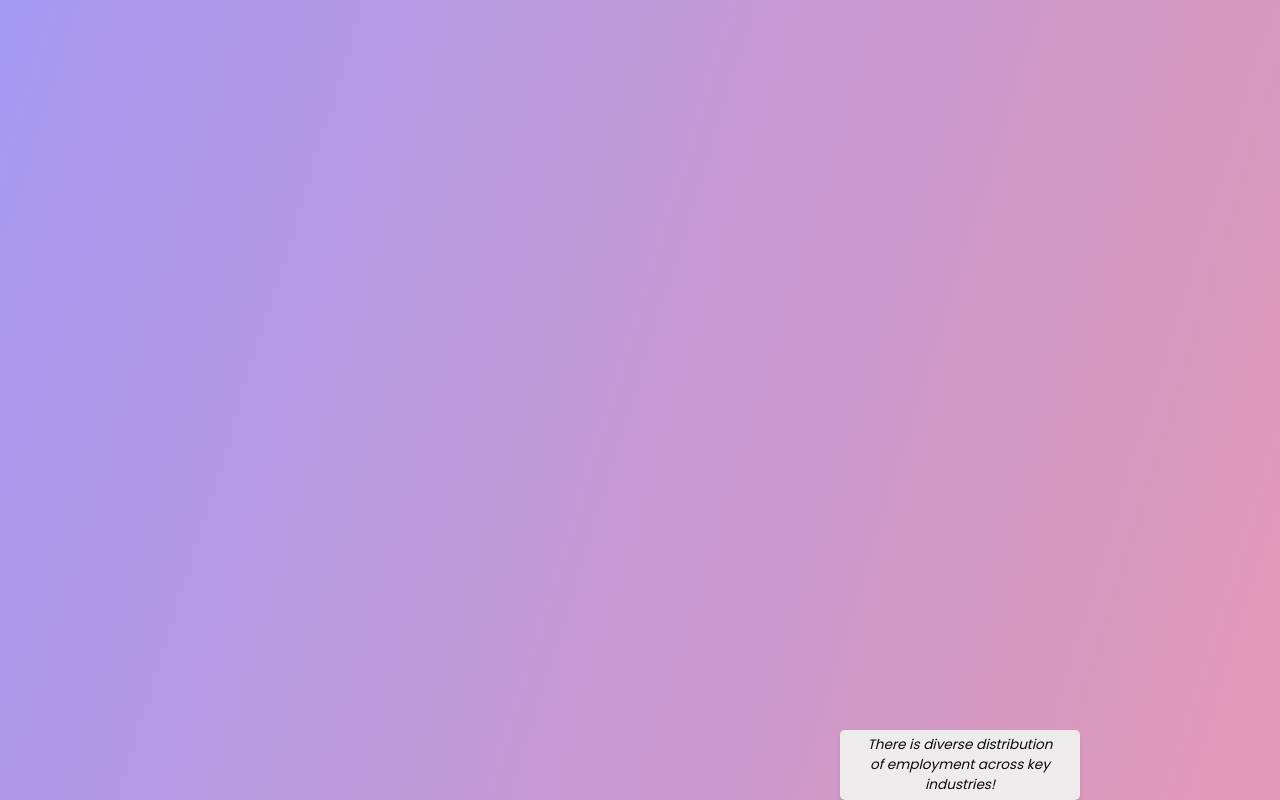
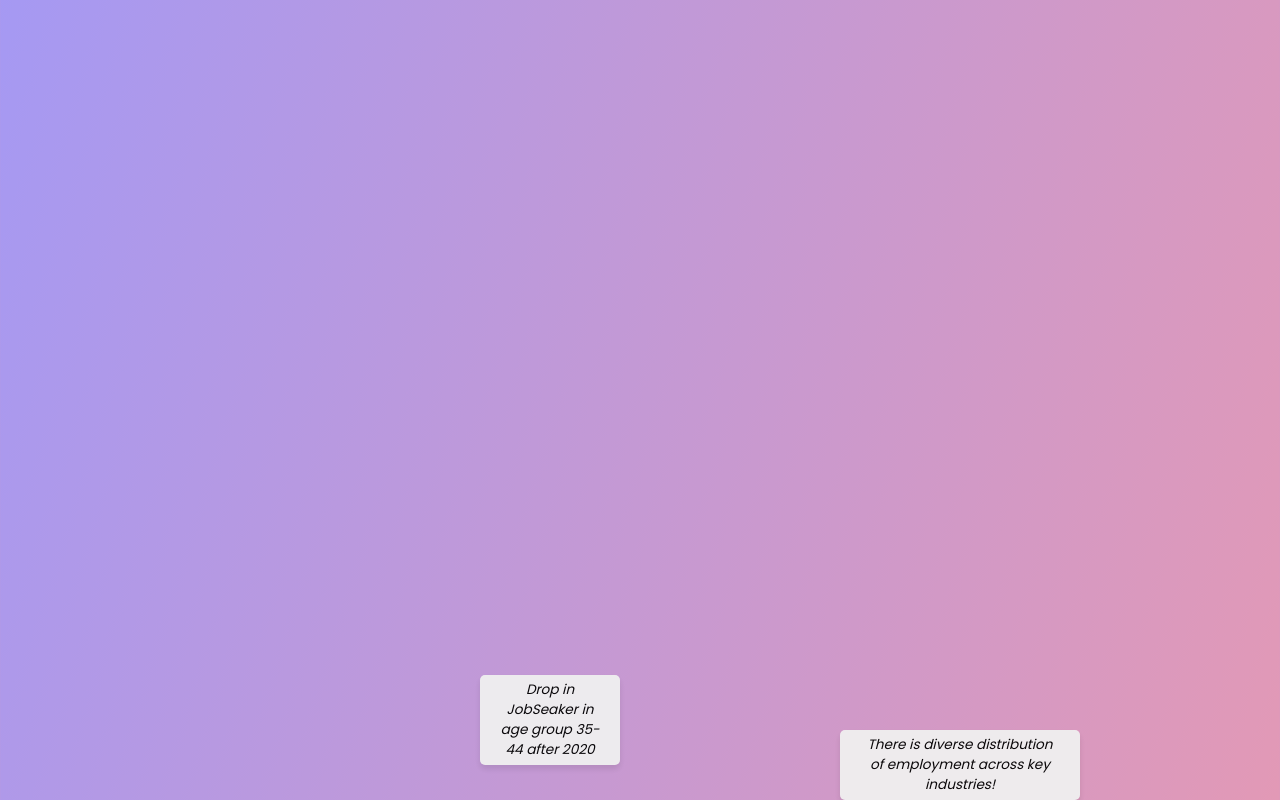
Before and after one commit to sdef0001/assignment2, a plain HTML site: page index.html in a window 1280 px wide. Shown: the part 5125-5925 px from the top of the page. Drawn offline with Linux system fonts and the light colour scheme; a script that the page names is missing.

Commit message:
added additional annotation in donut chart

```diff
--- a/index.html
+++ b/index.html
@@ -404,6 +404,14 @@
 
                     <!-- Annotation box placed in the top right of the visual -->
                     <div class="annotation"
+                        style="position: absolute; top: 5800px; left: 480px; background-color: #f0f0f0; padding: 5px 20px; border-radius: 5px; width: 100px; box-shadow: 0px 4px 6px rgba(0, 0, 0, 0.1); z-index: 10;">
+                        <p style="font-size: 0.85em; color: black; text-align: center; margin: 0;">
+                            <em>Drop in JobSeaker in age group 35-44 after 2020</em>
+                        </p>
+                    </div>
+
+                    <!-- Annotation box placed in the top right of the visual -->
+                    <div class="annotation"
                         style="position: absolute; top: 5855px; right: 200px; background-color: #f0f0f0; padding: 5px 20px; border-radius: 5px; width: 200px; box-shadow: 0px 4px 6px rgba(0, 0, 0, 0.1); z-index: 10;">
                         <p style="font-size: 0.85em; color: black; text-align: center; margin: 0;">
                             <em>There is diverse distribution of employment across key industries!</em>
```
